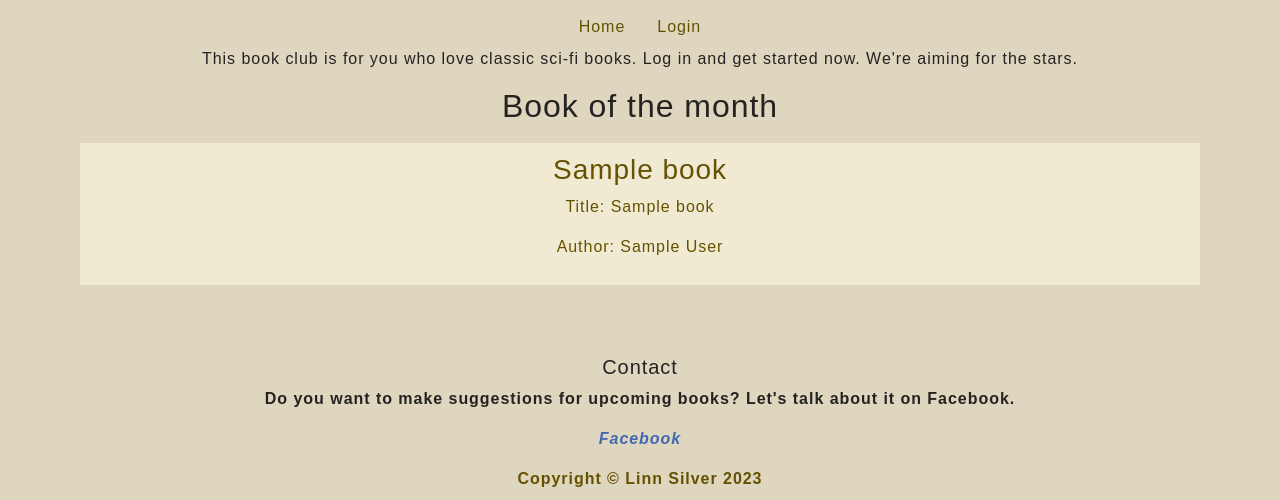
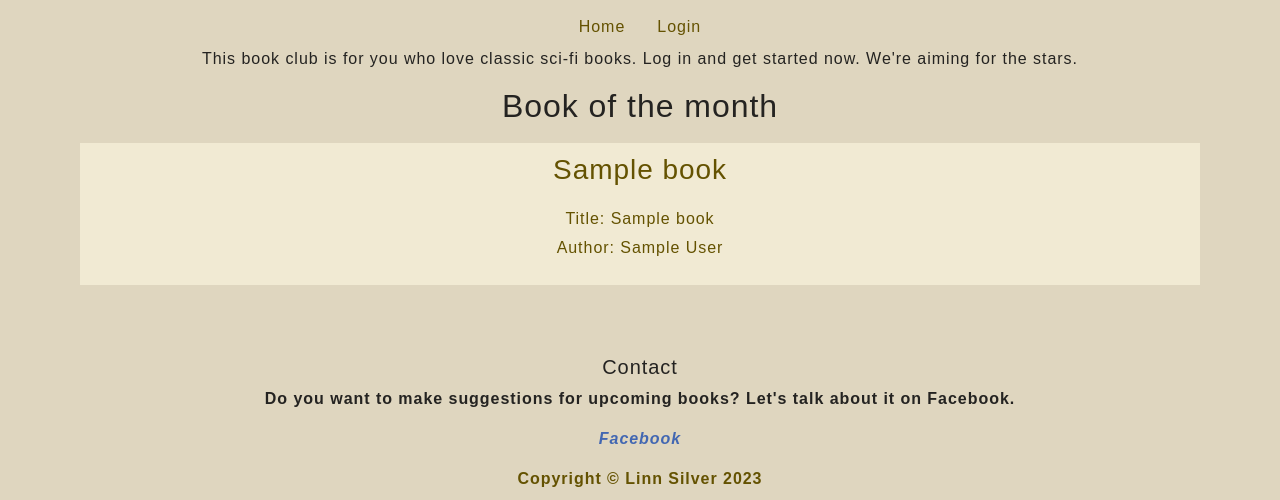
Before and after one commit to LinnSilver/scifi-book-club-pj4, a Django app: page / in a window 1280 px wide. Shown: the part 147-647 px from the top of the page. Run offline with Django 3.2, Linux system fonts and the light colour scheme; tables that the repository leaves empty hold one stand-in row (values such as "Sample post"); some web fonts are replaced.

Commit message:
Add styling to books on index

```diff
--- a/scifi_book_club/settings.py
+++ b/scifi_book_club/settings.py
@@ -33,7 +33,7 @@ SECRET_KEY = 'django-insecure-9z^l2rwzsv%uv2ltdyz%vq#a^m!kbcc)$%qvh1eur=kj6!_b51
 LOGIN_REDIRECT_URL = reverse_lazy('index')
 
 # SECURITY WARNING: don't run with debug turned on in production!
-DEBUG = False
+DEBUG = True
 
 # ALLOWED_HOSTS = ['scifi-book-club.herokuapp.com', 'localhost']
 ALLOWED_HOSTS = ['scifi-book-club.herokuapp.com', 'localhost', '8000-linnsilver-scifibookclu-xtb79iuknzn.ws-eu97.gitpod.io']
--- a/static/css/style.css
+++ b/static/css/style.css
@@ -120,6 +120,18 @@ label {
   padding: 10px;
 }
 
+.book-title {
+  margin-bottom: 20px; /* Add more spacing below the h3 element */
+}
+
+.book-info {
+  margin-bottom: 5px; /* Reduce the spacing between the paragraphs */
+}
+
+.book-author {
+  margin-bottom: 15px; /* Reduce the spacing between the paragraphs */
+}
+
 /* All images, not including hero image */
 .picture {
   display: block;
--- a/templates/index.html
+++ b/templates/index.html
@@ -19,9 +19,9 @@
           {% if forloop.first %}
             <div class="col">
               <a href="{% url 'book_detail' book.id %}">
-                <h3>{{ book.title }}</h3>
-                <p>Title: {{ book.book_title }}</p>
-                <p>Author: {{ book.book_author }}</p>
+                <h3 class="book-title">{{ book.title }}</h3>
+                <p class="book-info">Title: {{ book.book_title }}</p>
+                <p class="book-author">Author: {{ book.book_author }}</p>
                 <!-- ... -->
               </a>
             </div>
@@ -31,18 +31,18 @@
             <div class="row row-cols-3 g-3 rest">
               <div class="col-12 col-sm-4 col-md-4 book-rest">
                 <a href="{% url 'book_detail' book.id %}" class="">
-                  <h2>{{ book.title }}</h2>
-                  <p>Title: {{ book.book_title }}</p>
-                  <p>Author: {{ book.book_author }}</p>
+                  <h3 class="book-title">{{ book.title }}</h3>
+                  <p class="book-info">Title: {{ book.book_title }}</p>
+                  <p class="book-author">Author: {{ book.book_author }}</p>
                   <!-- ... -->
                 </a>
               </div>
             {% else %}
               <div class="col-12 col-sm-4 col-md-4 book-rest">
                 <a href="{% url 'book_detail' book.id %}" class="">
-                  <h2>{{ book.title }}</h2>
-                  <p>Title: {{ book.book_title }}</p>
-                  <p>Author: {{ book.book_author }}</p>
+                  <h3 class="book-title">{{ book.title }}</h3>
+                  <p class="book-info">Title: {{ book.book_title }}</p>
+                  <p class="book-author">Author: {{ book.book_author }}</p>
                   <!-- ... -->
                 </a>
               </div>
```
